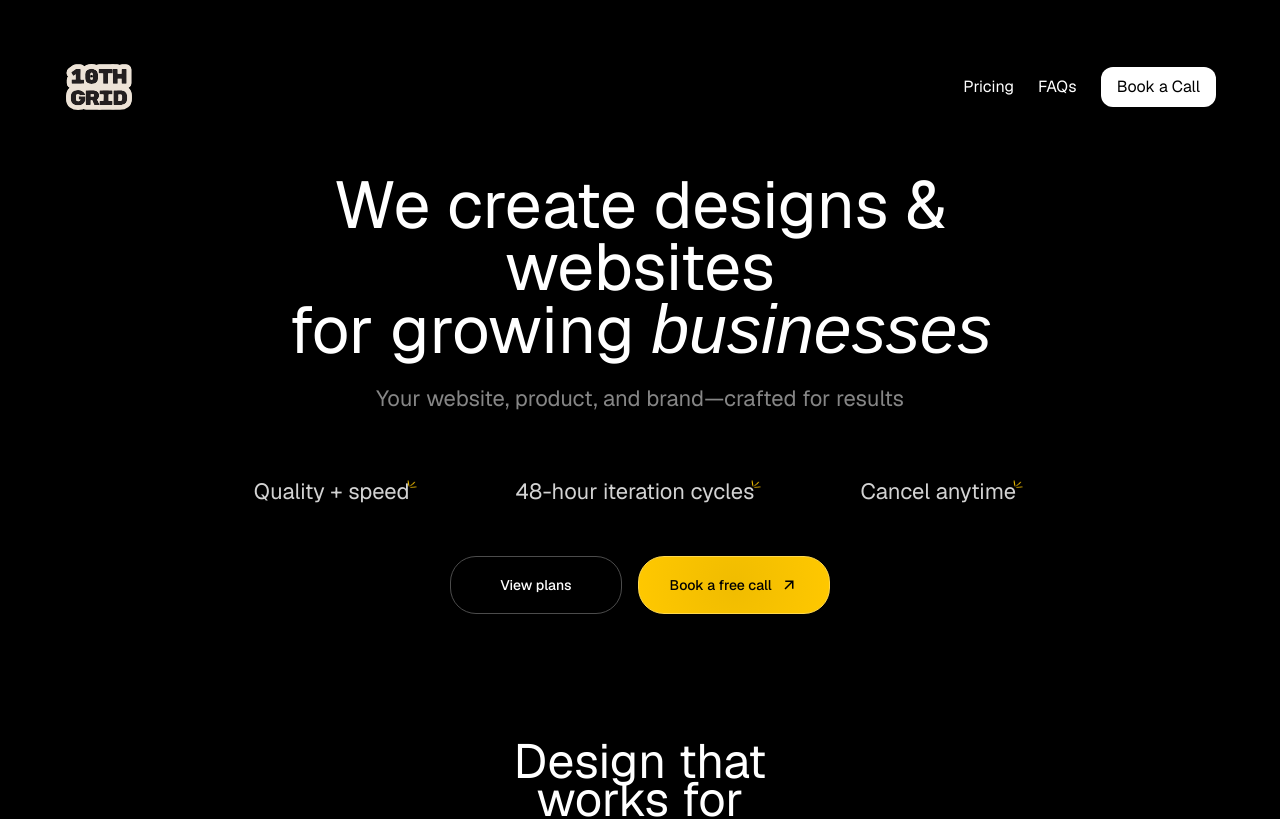
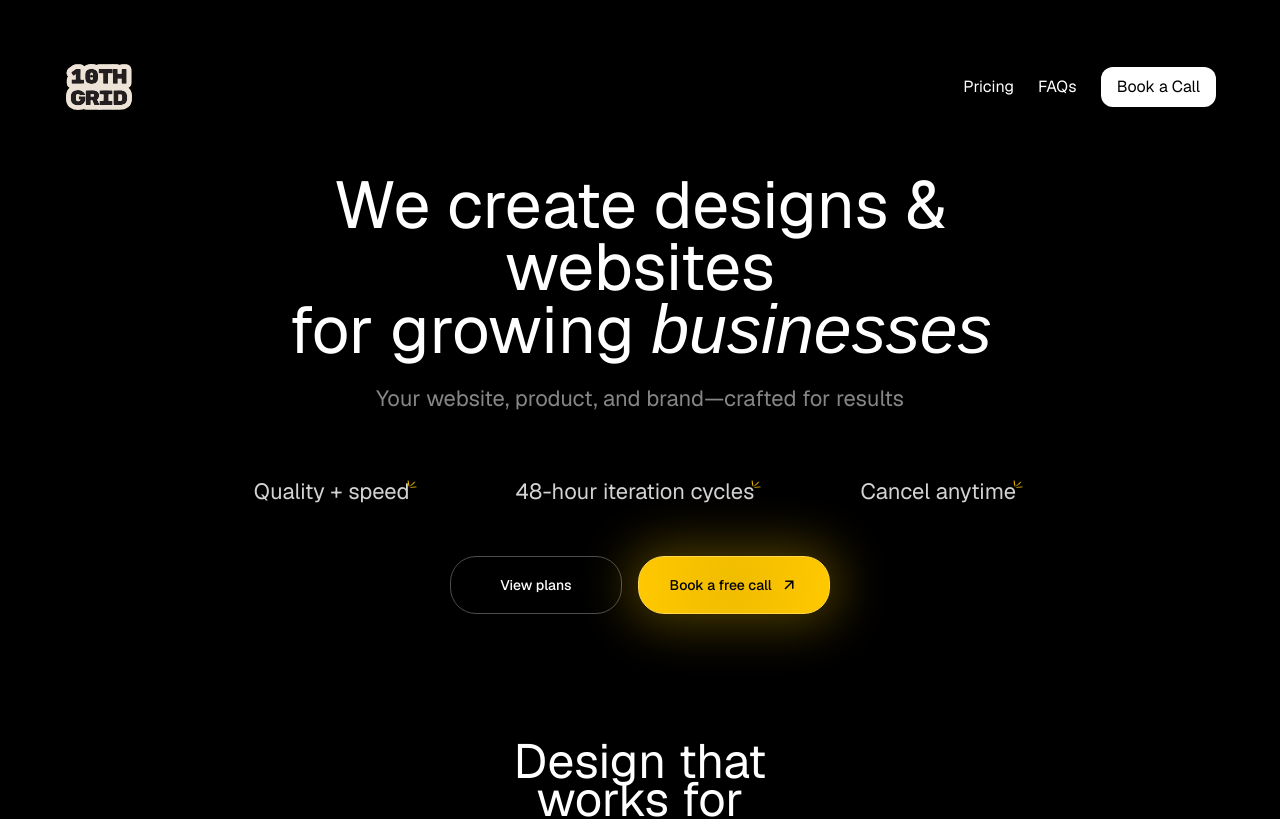
Before and after one commit to JosephBusayo/10thgrid, a Next.js app: page / in a window 1280 px wide. Shown: the top 819 px of the page. Built offline with nearby package versions, Linux system fonts and the light colour scheme; a web font is replaced by a local one.

Commit message:
increased section spacing added glow effect to primary button

```diff
--- a/app/sections/Business.jsx
+++ b/app/sections/Business.jsx
@@ -4,7 +4,7 @@ import React from "react";
 
 function Business() {
   return (
-    <div className="flex items-center flex-col-reverse md:flex-col gap-20 text-center mb-20">
+    <div className="flex items-center flex-col-reverse md:flex-col gap-20 text-center mb-32">
       <div className="mb-20">
         <Heading text="You are our only" highlight="client!" />
         <p className="text-[#868686] text-[16px] md:text-[32px] text-center px-9 md:px-80">
--- a/app/sections/Pricing.jsx
+++ b/app/sections/Pricing.jsx
@@ -81,7 +81,7 @@ const pricingOptions = [
 
 export default function Pricing() {
   return (
-    <section className="py-20 px-6 flex flex-col items-center" id="pricing">
+    <section className="py-20 px-6 flex flex-col mb-32 items-center" id="pricing">
       <Heading
         text="Flexible pricing, Limitless"
         highlight="possibilities"
--- a/app/sections/Work.jsx
+++ b/app/sections/Work.jsx
@@ -69,7 +69,7 @@ function Card({ title, description, imageSrc, imageWidth, imageHeight, gradient,
 
 function Work() {
   return (
-    <div className="pt-0 md:pt-5 mb-20 bg-black md:mt-40">
+    <div className="pt-0 md:pt-5 mb-32 bg-black md:mt-40">
       <Heading text="Here's how we" highlight="work" className="max-w-[270px] md:max-w-[450px]"/>
       <section className="flex flex-col items-center justify-center py-10">
         <div className="flex flex-wrap justify-center gap-6 md:gap-20">
--- a/components/ui/button.jsx
+++ b/components/ui/button.jsx
@@ -10,7 +10,7 @@ const buttonVariants = cva(
     variants: {
       variant: {
         default:
-          "bg-[radial-gradient(circle,#F0BC00,#FFC800)] text-black shadow hover:opacity-90 border border-[#FFD84C]",
+          "bg-[radial-gradient(circle,#F0BC00,#FFC800)] text-black shadow-[0px_0px_50px_10px_rgba(255,200,0,0.3)] hover:shadow-[0_0_12px_6px_rgba(255,200,0,0.4)] border border-[#FFD84C]",
         destructive:
           "bg-destructive text-destructive-foreground shadow-sm hover:bg-destructive/90",
         outline:
```
